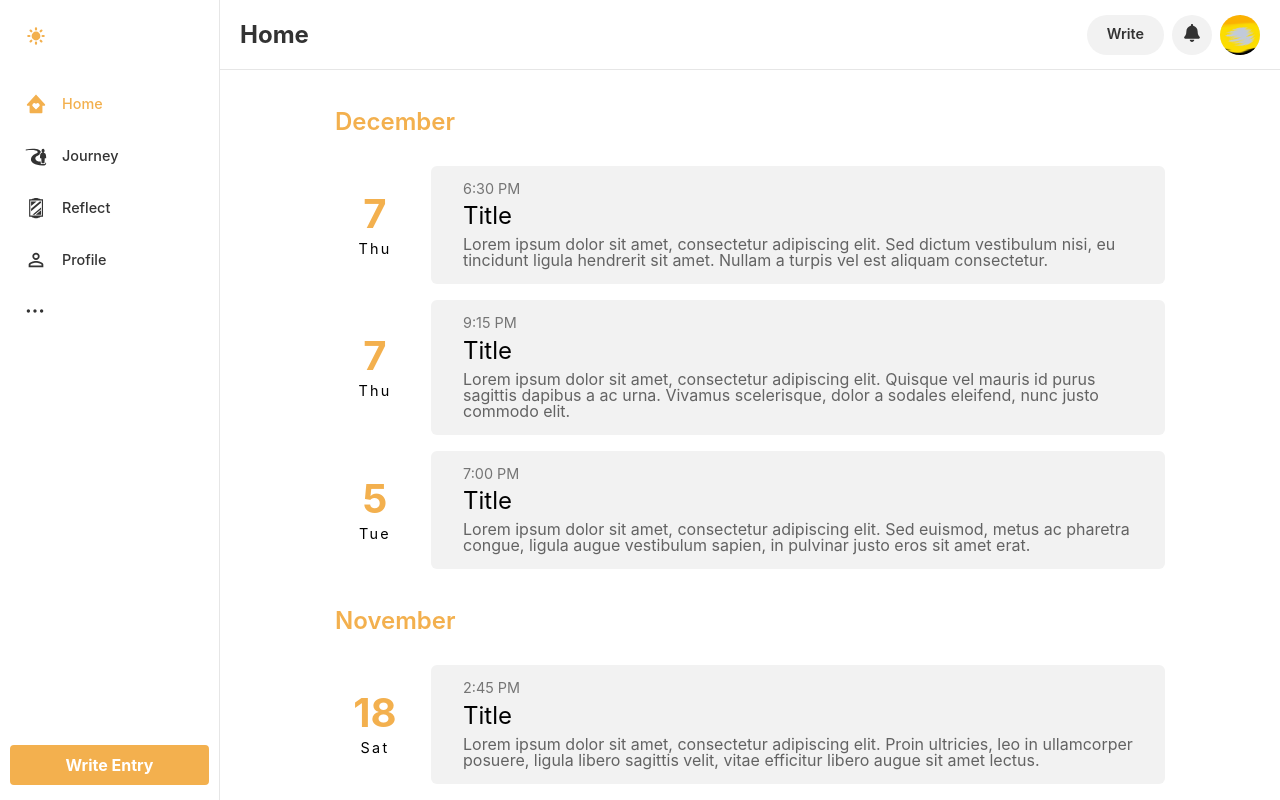
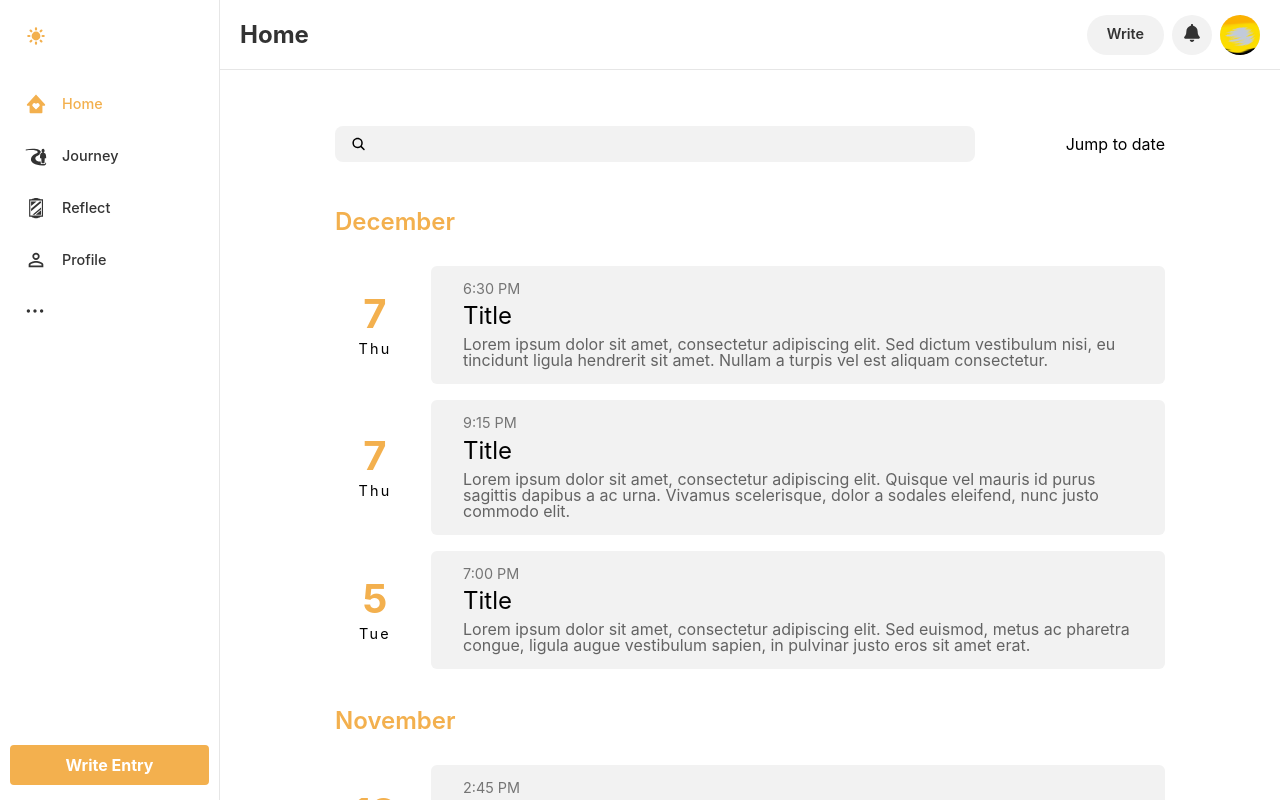
Before and after one commit to EstefanHu/helios, a Next.js app: page /home in a window 1280 px wide. Built offline with nearby package versions, Linux system fonts and the light colour scheme.

Commit message:
create static search menu

```diff
--- a/src/app/(app)/home/home.module.scss
+++ b/src/app/(app)/home/home.module.scss
@@ -1,3 +1,39 @@
+.homeContainer {
+    position: relative;
+}
+
+// styles for top section, which includes
+// search bar, jump to date
+.entryListTopMenu {
+    position: sticky;
+    top: 0;
+    background-color: var(--background);
+    padding: 1rem 0;
+    display: flex;
+    justify-content: space-between;
+    margin-bottom: 2rem;
+}
+
+.entrySearchContainer {
+    display: flex;
+    align-items: center;
+    gap: 1rem;
+    background-color: var(--backgroundAccent);
+    padding: 0.5rem 1rem;
+    border-radius: 8px;
+    width: min(40rem, 100%);
+}
+
+.entrySearchbar {
+    width: 100%;
+    background-color: transparent;
+}
+
+.jumpToDateBtn {
+    background-color: transparent;
+}
+//
+
 .entryMonthHeader {
     color: var(--accent);
     font-weight: 600;
--- a/src/app/(app)/home/page.jsx
+++ b/src/app/(app)/home/page.jsx
@@ -1,6 +1,8 @@
 import EntryListItem from './EntryListItem';
 import EntryMonthWrapper from './EntryMonthWrapper';
 import styles from './home.module.scss';
+
+import { IoSearch } from 'react-icons/io5';
 
 const mockEntries = [
   {
@@ -51,7 +53,14 @@ export default function Home() {
   const entryMonths = [...monthSet];
 
   return (
-    <div>
+    <div className={styles.homeContainer}>
+      <div className={styles.entryListTopMenu}>
+        <div className={styles.entrySearchContainer}>
+          <IoSearch />
+          <input type='text' className={styles.entrySearchbar} />
+        </div>
+        <button className={styles.jumpToDateBtn}>Jump to date</button>
+      </div>
       <div className={styles.entryListContainer}>
         {entryMonths.map((month) => {
           const filteredEntriesByMonth = mockEntries.filter(
```
